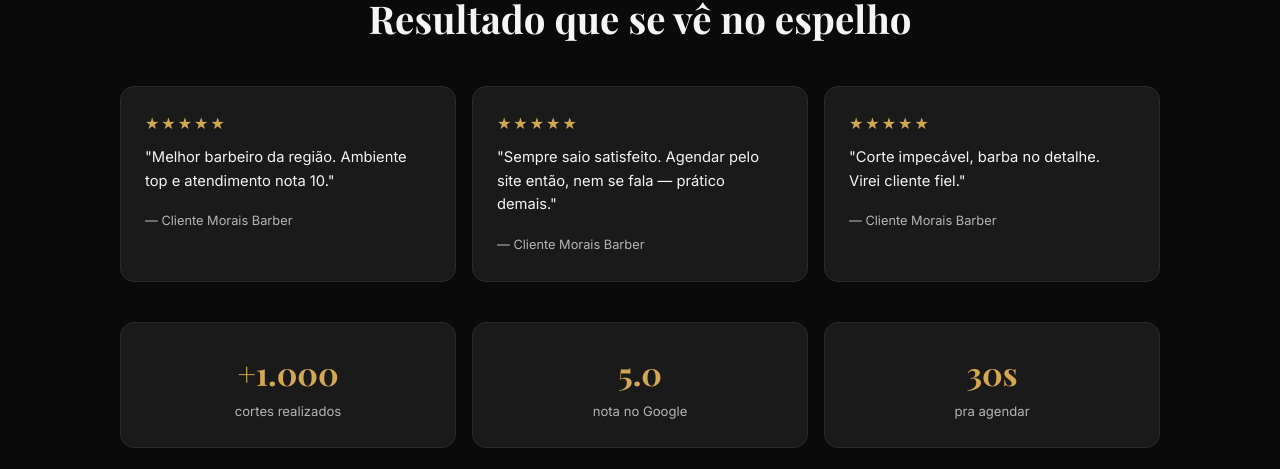
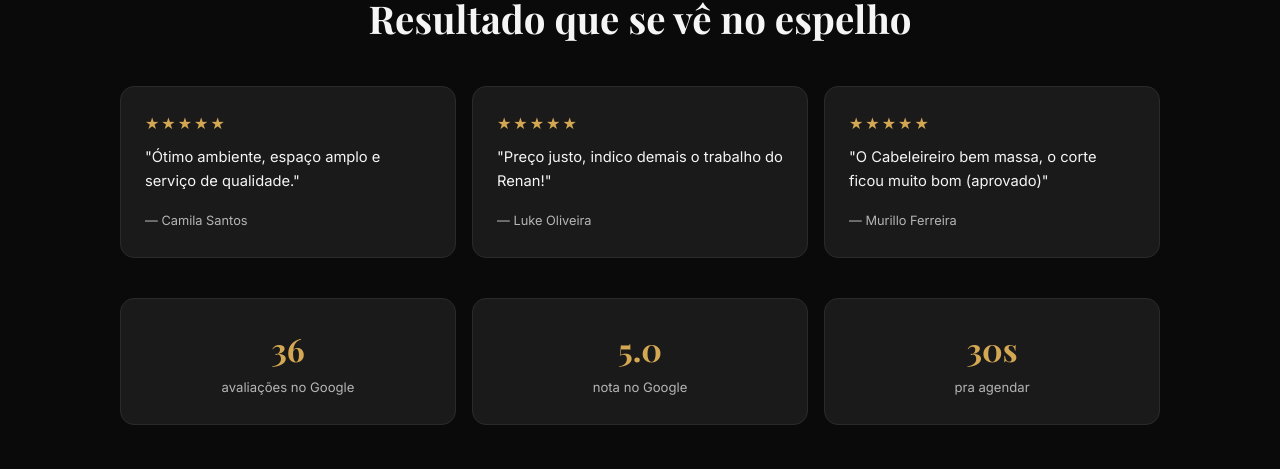
Before and after one commit to cowhezzbiz/Morais-barber, a React (Vite) app: page / in a window 1280 px wide. Shown: the part 1660-2129 px from the top of the page. Built offline with nearby package versions, Linux system fonts and the light colour scheme; no server answers.

Commit message:
Avualiações e números reais: depoimentos de Camila Santos, Luke Oliveira e Murillo Ferreira (Google), nota 5.0 com 36 avaliações

```diff
--- a/src/App.tsx
+++ b/src/App.tsx
@@ -433,22 +433,22 @@ export default function App() {
           <div className="pv-avaliacoes">
             <div className="pv-avaliacao">
               <div className="pv-estrelas">★★★★★</div>
-              <p>"Melhor barbeiro da região. Ambiente top e atendimento nota 10."</p>
-              <span>— Cliente Morais Barber</span>
+              <p>"Ótimo ambiente, espaço amplo e serviço de qualidade."</p>
+              <span>— Camila Santos</span>
             </div>
             <div className="pv-avaliacao">
               <div className="pv-estrelas">★★★★★</div>
-              <p>"Sempre saio satisfeito. Agendar pelo site então, nem se fala — prático demais."</p>
-              <span>— Cliente Morais Barber</span>
+              <p>"Preço justo, indico demais o trabalho do Renan!"</p>
+              <span>— Luke Oliveira</span>
             </div>
             <div className="pv-avaliacao">
               <div className="pv-estrelas">★★★★★</div>
-              <p>"Corte impecável, barba no detalhe. Virei cliente fiel."</p>
-              <span>— Cliente Morais Barber</span>
+              <p>"O Cabeleireiro bem massa, o corte ficou muito bom (aprovado)"</p>
+              <span>— Murillo Ferreira</span>
             </div>
           </div>
           <div className="pv-numeros">
-            <div><strong>+1.000</strong><span>cortes realizados</span></div>
+            <div><strong>36</strong><span>avaliações no Google</span></div>
             <div><strong>5.0</strong><span>nota no Google</span></div>
             <div><strong>30s</strong><span>pra agendar</span></div>
           </div>
```
